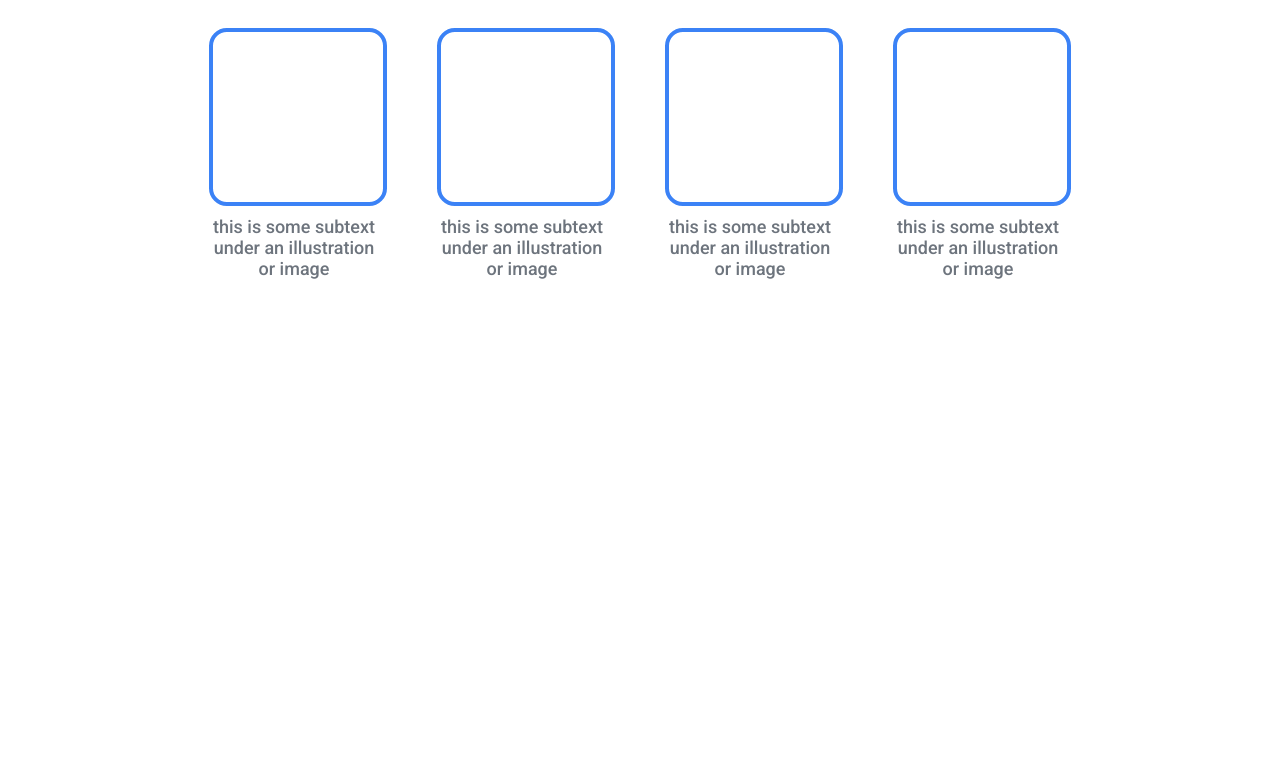
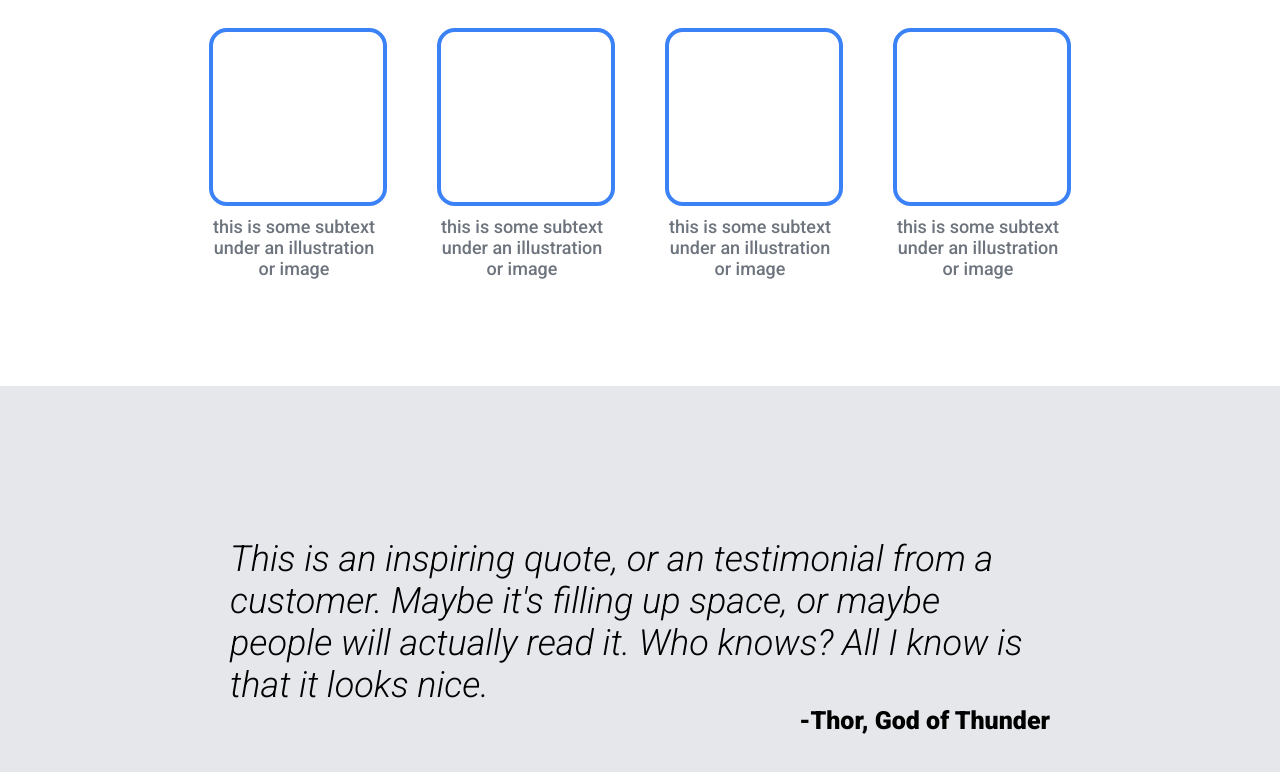
Before and after one commit to shreyashkadam/odin-landing-page, a plain HTML site: page index.html in a window 1280 px wide. Shown: the part 704-1476 px from the top of the page. Before the commit the page ends 1180 px from the top, so only its background shows below. Drawn offline with Linux system fonts and the light colour scheme.

Commit message:
Add section-three html and style it

```diff
--- a/index.html
+++ b/index.html
@@ -10,6 +10,7 @@
     <link rel="preconnect" href="https://fonts.googleapis.com">
     <link rel="preconnect" href="https://fonts.gstatic.com" crossorigin>
     <link href="https://fonts.googleapis.com/css2?family=Roboto:wght@400;500;900&display=swap" rel="stylesheet">
+    <link href="https://fonts.googleapis.com/css2?family=Roboto:ital,wght@1,300&display=swap" rel="stylesheet">
 </head>
 
 <body>
@@ -57,6 +58,18 @@
             </div>
         </div>
     </div>
+
+    <div class="section-three">
+        <div class="quote">
+            <div class="quote-text">
+                This is an inspiring quote, or an testimonial from a customer. Maybe it's filling up space, or maybe
+                people will actually read it. Who knows? All I know is that it looks nice.
+            </div>
+            <div class="quote-author">
+                -Thor, God of Thunder
+            </div>
+        </div>
+    </div>
 </body>
 
 </html>
--- a/styles.css
+++ b/styles.css
@@ -108,7 +108,7 @@ button {
 
 /* ######## Section - Two ######## */
 .section-two{
-    height: 590px;
+    height: 500px;
     background-color: white;
     display: flex;
     flex-direction: column;
@@ -147,3 +147,38 @@ button {
 .card-info{
     margin-top: 10px;
 }
+
+/* ######## Section - Two END ######## */
+
+/* ######## Section - Three ######## */
+
+.section-three {
+    height: 500px;
+    background-color: #e5e7eb;
+    display: flex;
+    flex-direction: column;
+    padding: 0 230px;
+    display: flex;
+    align-items: center;
+    justify-content: center;
+}
+
+.quote{
+    display: flex;
+    flex-direction: column;
+    width: 820px;;
+}
+
+.quote-text{
+    font-weight: 300;
+    font-size: 36px;
+    font-style: italic;
+}
+
+.quote-author{
+    font-weight: bold;
+    font-size: 25px;
+    align-self: flex-end;
+}
+
+/* ######## Section - Three END ######## */
```
